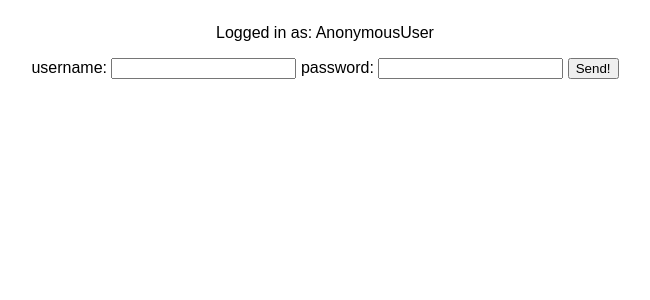
After one commit to Seb-degraff/django-textchat-example, a Django app: page /login in a window 1280 px wide. The commit adds this page. Shown: the top 300 px of the page, without its empty margins (315-965 px from the left). Run offline with Django 4.2, Linux system fonts and the light colour scheme.

Commit message:
login form

```diff
--- /dev/null
+++ b/messenger_app/templates/messenger_app/login_page.html
@@ -0,0 +1,44 @@
+<!DOCTYPE html>
+<html>
+    <head>
+        <meta charset="utf-8" />
+        <title>Login</title>
+        <style>
+            body {
+                font-family: sans-serif;
+                display: flex;
+                flex-direction: column;
+                align-items: center;
+                /* padding: 0% 20%; */
+            }
+
+            #messages-container {
+                overflow: scroll;
+                max-height: calc(100vh - 70px );
+            }
+
+            #input-form {
+                background-color: lightblue;
+                position: fixed;
+                bottom: 0px;
+                padding: 20px;
+            }
+
+            .error-text {
+                color: red;
+            }
+        </style>
+    </head>
+    <body>
+        <p>Logged in as: {{ username }}</p>
+
+        <form id="login-form" action="/login" method="post">
+            {% csrf_token %}
+            <label>username:</label> <input name="username" type="text"></input>
+            <label>password:</label> <input name="password" type="password"></input>
+            <button type="submit">Send!</button>
+            <p class="error-text" id="error-text">{{ error_text }}</p>
+        </form>
+
+    </body>
+</html>
--- a/messenger_app/urls.py
+++ b/messenger_app/urls.py
@@ -3,5 +3,7 @@ from messenger_app import views
 
 urlpatterns = [
     path('', views.main_view),
-    path('all-messages', views.get_all_messages)
+    path('all-messages', views.get_all_messages),
+    path('login', views.login),
+    path('logout', views.logout),
 ]
--- a/messenger_app/views.py
+++ b/messenger_app/views.py
@@ -1,11 +1,14 @@
 from bdb import effective
+from distutils.log import error
 from django.shortcuts import render
-from django.http import HttpResponse, JsonResponse
+from django.http import HttpResponse, JsonResponse, HttpResponseRedirect
 from django.shortcuts import render
 #from django.views.decorators.csrf import csrf_exempt
 from .models import Message
+from django.contrib import auth
 
 def main_view(request):
+    print(request.user)
     sent_message_text = request.POST.get("message-text", "")
     if (sent_message_text != ""):
         new_message = Message.objects.create()
@@ -14,7 +17,11 @@ def main_view(request):
 
     messages = Message.objects.all()
 
-    return render(request, "messenger_app/main_page.html", { "send_message": sent_message_text, "messages": messages })
+    return render(request, "messenger_app/main_page.html", {
+        "send_message": sent_message_text,
+        "messages": messages,
+        "username": request.user.username,
+    })
 
 def get_all_messages(request):
     messages = Message.objects.all()
@@ -26,6 +33,30 @@ def get_all_messages(request):
     for message in messages:
         response["messages"].append(message.text)
 
+    return JsonResponse(response)
 
 
-    return JsonResponse(response)
+def login(request):
+    username = request.POST.get("username", "")
+    password = request.POST.get("password", "")
+
+    error_text = ""
+
+    if (username != "" and password != ""):
+        user = auth.authenticate(request, username=username, password=password)
+        if user is None:
+            error_text = "incorrect login credentials"
+        else:
+            auth.login(request, user)
+            return HttpResponseRedirect("/")
+
+    return render(request, "messenger_app/login_page.html", {
+        "error_text": error_text,
+        "username": request.user,
+    })
+
+
+
+def logout(request):
+    auth.logout(request)
+    return HttpResponseRedirect("/")
```
Also changed, not shown: messenger_app/templates/messenger_app/main_page.html (+9 -0 lines).
